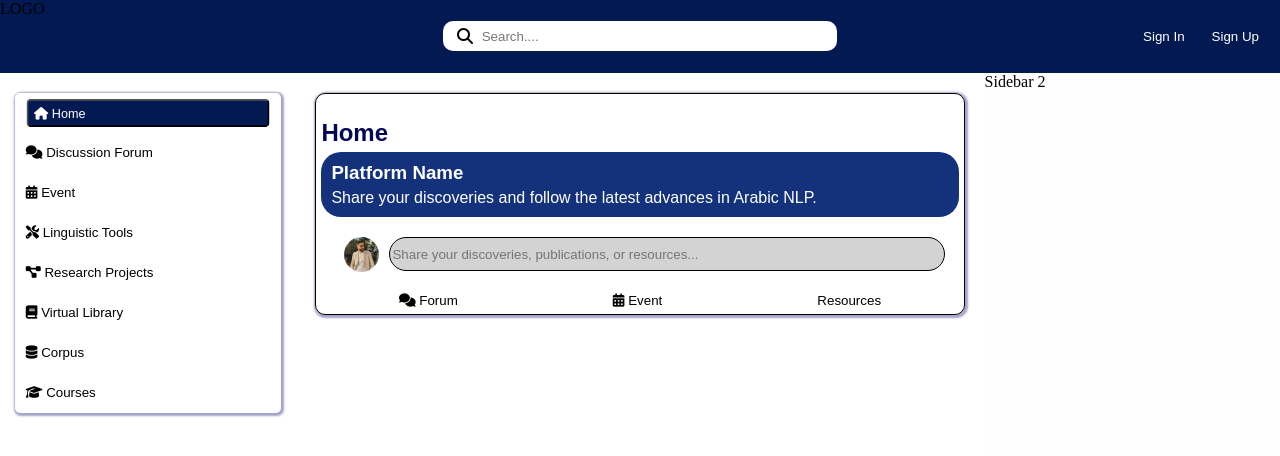
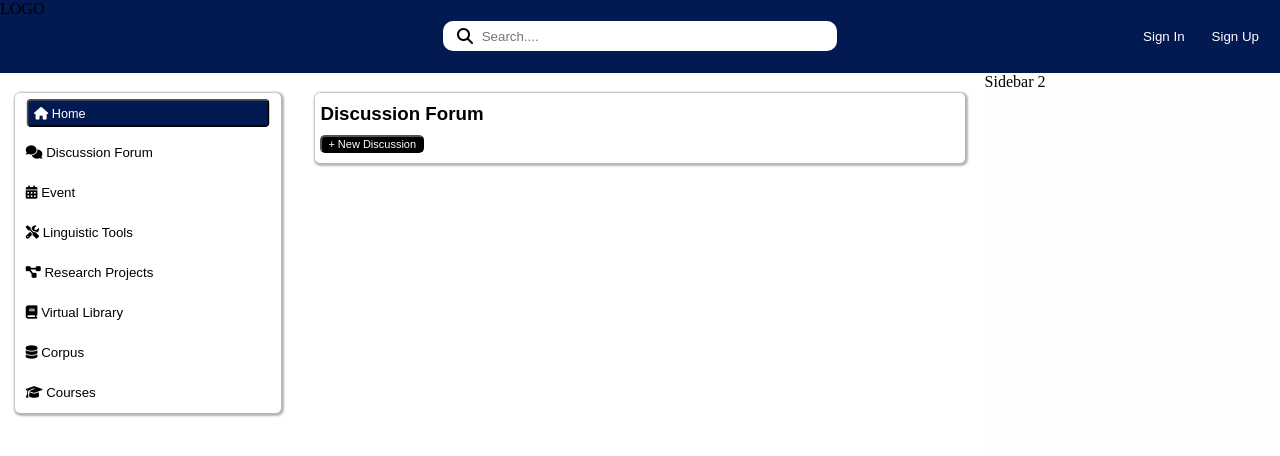
Before and after one commit to boujoudev/Collaborative-Platform-for-Arabic-Language-Processing, a React (Vite) app in the folder platforme-front/: page / in a window 1280 px wide. Shown: the top 456 px of the page. Built offline with nearby package versions, Linux system fonts and the light colour scheme.

Commit message:
front add more component

```diff
--- a/platforme-front/src/App.css
+++ b/platforme-front/src/App.css
@@ -76,13 +76,13 @@ main {
   /*height: 75%;
   */
   width: 90%;
-  border:0px solid black;
+  border: 0px solid black;
   border-radius: 5px;
   -webkit-border-radius: 5px;
   -moz-border-radius: 5px;
   -ms-border-radius: 5px;
   -o-border-radius: 5px;
-  box-shadow: 1px 1px 2px 2px rgb(164, 164, 200);
+  box-shadow: 1px 1px 2px 2px rgb(181, 181, 190);
 }
 
 .false {
@@ -319,11 +319,11 @@ page de signIn */
 /* accueil styling */
 
 .AccueilInput {
-  background-color: lightgray;
+  background-color: rgb(230, 230, 230);
   color: gray;
   width: 550px;
   height: 30px;
-  border: 1px solid black;
+  border: 0px solid black;
   border-radius: 20px;
   -webkit-border-radius: 20px;
   -moz-border-radius: 20px;
@@ -333,13 +333,13 @@ page de signIn */
 
 .AccueilInput:focus {
   outline: none;
-  border: 2px black solid;
+  border: 0px solid black;
 }
 
 .AccueilEnTete {
-  box-shadow: 1px 1px 2px 2px rgb(164, 164, 200);
+  box-shadow: 1px 1px 2px 2px rgb(181, 181, 190);
   padding: 5px;
-  border: 1px solid black;
+  border: 0px solid black;
   border-radius: 10px;
   -webkit-border-radius: 10px;
   -moz-border-radius: 10px;
@@ -347,8 +347,12 @@ page de signIn */
   -o-border-radius: 10px;
 }
 
-.accueilButton{
-  background-color:transparent;
+.divAccueil {
+  background: linear-gradient(to right, #6382fa, rgb(20, 50, 124));
+}
+
+.accueilButton {
+  background-color: transparent;
   border: none;
   cursor: pointer;
 }
@@ -356,3 +360,30 @@ page de signIn */
 /* ************************************************************************ */
 /* ************************************************************************ */
 /* ************************************************************************ */
+/*
+Forum
+Entet dyalha */
+
+.AddForum {
+  background-color: black;
+  color: white;
+  font-size: 11px;
+  border-radius: 5px;
+  margin: 5px;
+  margin-bottom: 10px;
+  cursor: pointer;
+  transition: 0.3s; /* Animation fluide */
+}
+
+.AddForum:hover {
+  background-color: rgb(154, 154, 154); /* Change la couleur au hover */
+}
+
+.ForumEntet {
+  box-shadow: 1px 1px 2px 2px rgb(181, 181, 190);
+  border-radius: 5px;
+  -webkit-border-radius: 5px;
+  -moz-border-radius: 5px;
+  -ms-border-radius: 5px;
+  -o-border-radius: 5px;
+}
--- a/platforme-front/src/App.jsx
+++ b/platforme-front/src/App.jsx
@@ -5,6 +5,7 @@ import SignInSignUp from "./component/SignInSignUp";
 import SignUpPage from "./component/SignUpPage";
 import SignInPage from "./component/SignInPage";
 import HomeFirstElement from "./component/Home/HomeFirstElement";
+import ForumEntet from "./component/forum/ForumEntet";
 
 function App() {
   return (
@@ -20,7 +21,7 @@ function App() {
         <SIdeBarre1 />
       </aside>
       <main>
-        <HomeFirstElement/>
+        <ForumEntet/>
 
       </main>
       <aside className="aside2">Sidebar 2</aside>
--- a/platforme-front/src/component/Home/HomeFirstElement.jsx
+++ b/platforme-front/src/component/Home/HomeFirstElement.jsx
@@ -3,14 +3,13 @@ import React from "react";
 const HomeFirstElement = () => {
     return (
         <div className="AccueilEnTete">
-        <h2 style={{ "font-family": "Arial , sans-serif" , "marginBottom":"5px"}}>Home</h2>
-        <div
+        <h2 style={{ "font-family": "Arial , sans-serif","color":"black" , "marginBottom":"5px"}}>Home</h2>
+        <div className="divAccueil"
             style={{
             margin:"0px",
-            backgroundColor: "rgb(20, 50, 124)",
             color: "white",
             padding: "5px",
-            borderRadius: "20px",
+            borderRadius: "10px",
             }}
         >
             <h3 style={{ "font-family": "Arial , sans-serif" ,"margin":"5px" }}>Platform Name</h3>
@@ -48,7 +47,7 @@ const HomeFirstElement = () => {
             }}>
             <button className="accueilButton"><i class="fa-solid fa-comments"></i> Forum</button>
             <button className="accueilButton"><i class="fa-solid fa-calendar-days"></i> Event</button>
-            <button className="accueilButton">Resources</button>
+            <button className="accueilButton"><i class="fa-solid fa-file"></i> Resources</button>
         </div>
         </div>
     );
--- /dev/null
+++ b/platforme-front/src/component/forum/ForumEntet.jsx
@@ -0,0 +1,22 @@
+import React from "react";
+
+const ForumEntet = () => {
+  return (
+    <div className="ForumEntet">
+      <h3
+        style={{
+          "font-family": "Arial , sans-serif",
+          color: "black",
+          margin: "0px",
+          padding: "5px",
+          paddingTop:"10px"
+        }}
+      >
+        Discussion Forum
+      </h3>
+      <button className="AddForum">+ New Discussion</button>
+    </div>
+  );
+};
+
+export default ForumEntet;
```
